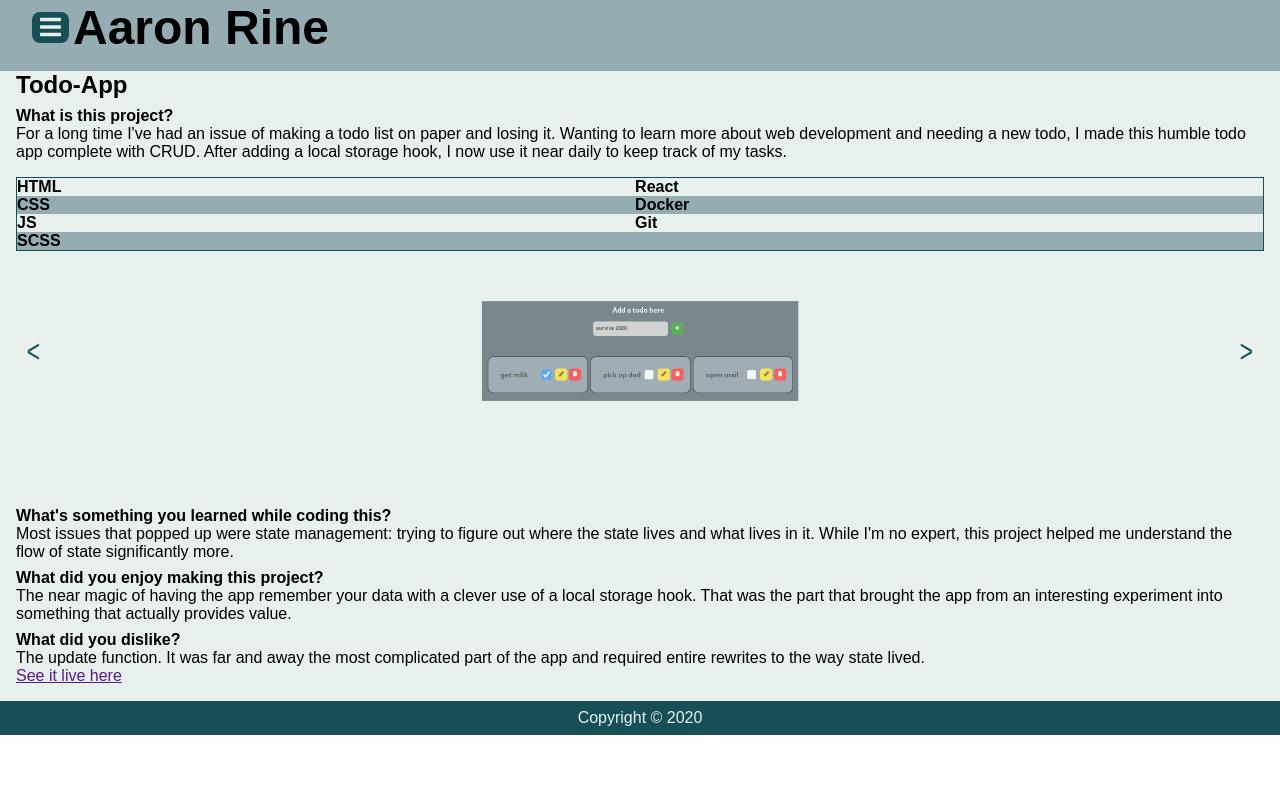
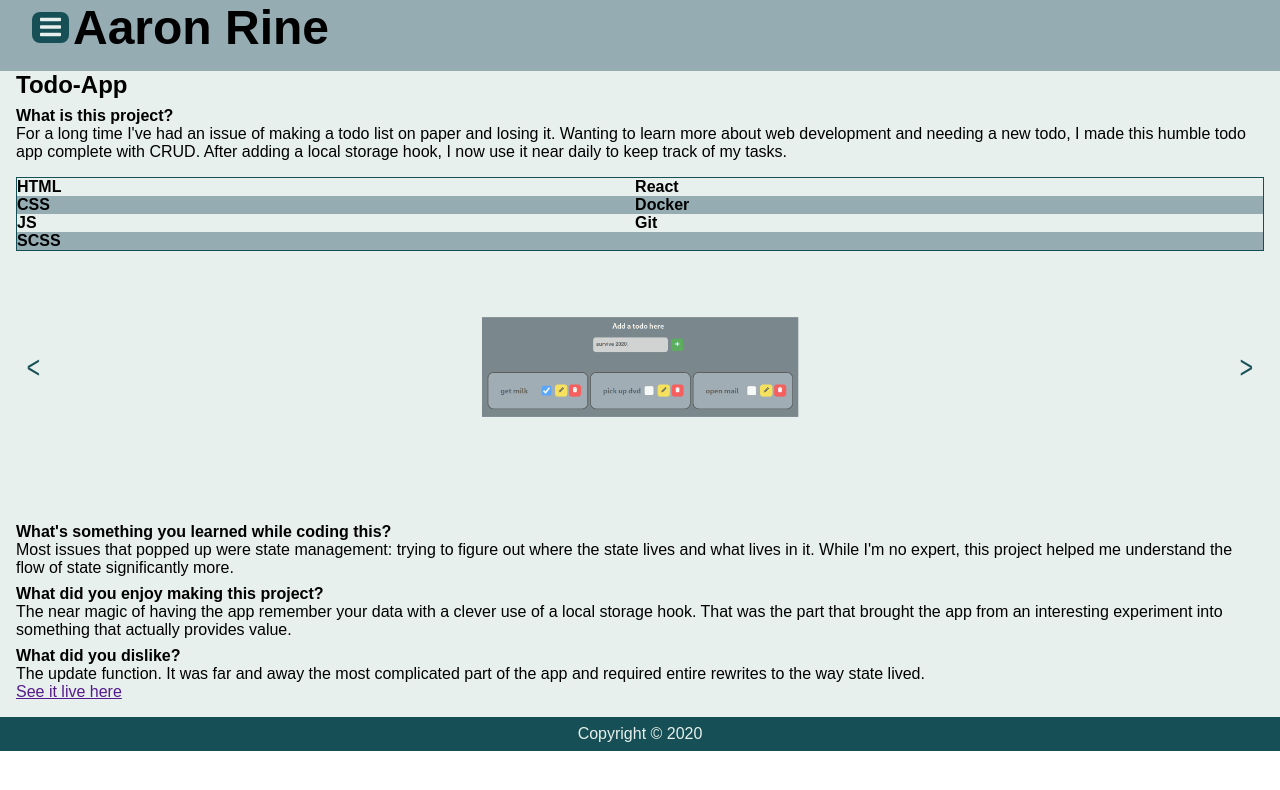
Before and after one commit to aaronrine/portfolio, a React (Create React App) app in the folder frontend/: page /projectDetails/103de1b-6c1e-c255-8784-fffaa2cdf4c in a window 1280 px wide. Shown: the top 790 px of the page. Built offline with nearby package versions, Linux system fonts and the light colour scheme; a web font is replaced by a local one.

Commit message:
style(Carousel): fixed reflection

```diff
--- a/frontend/src/components/Carousel/Carousel.scss
+++ b/frontend/src/components/Carousel/Carousel.scss
@@ -1,11 +1,12 @@
 .Carousel {
+  margin-top: 1rem;
   display: flex;
   align-items: center;
   justify-content: flex-start;
   height: 200px;
   img {
     -webkit-box-reflect: below 10px -webkit-gradient(linear, left top, left
-          bottom, from(transparent), to(rgba(250, 250, 250, 0.25)));
+          bottom, from(transparent), to(rgba(250, 250, 250, 0.5)));
   }
   .next {
     transform: rotateY(-45deg);
```
